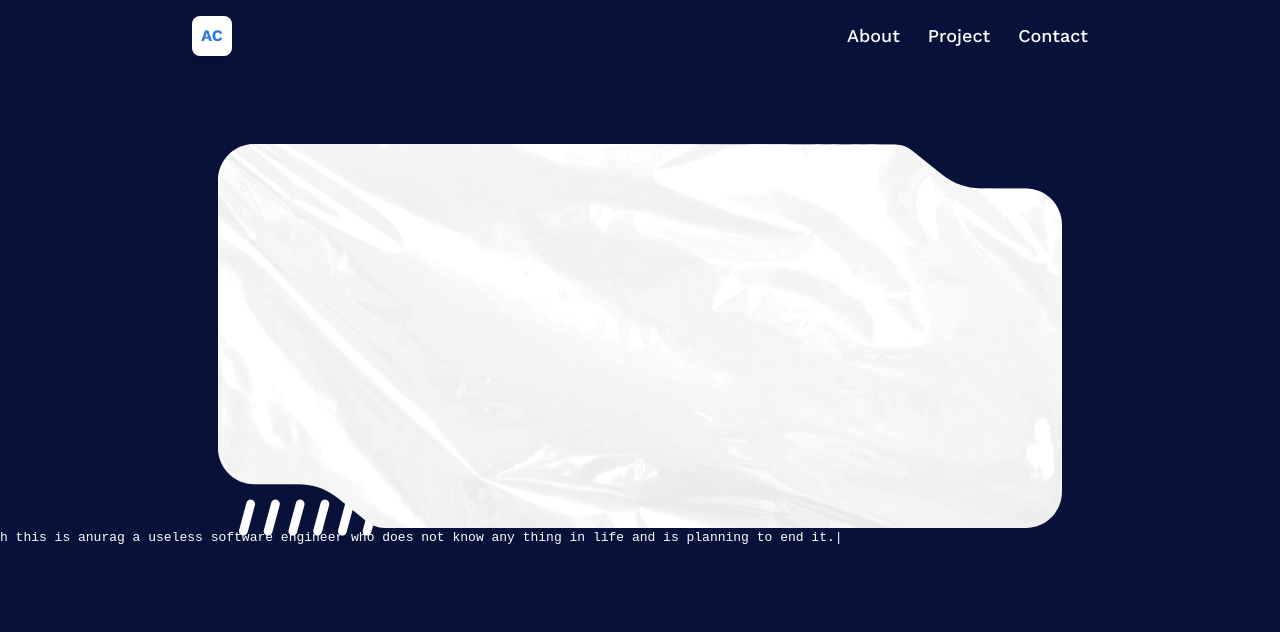
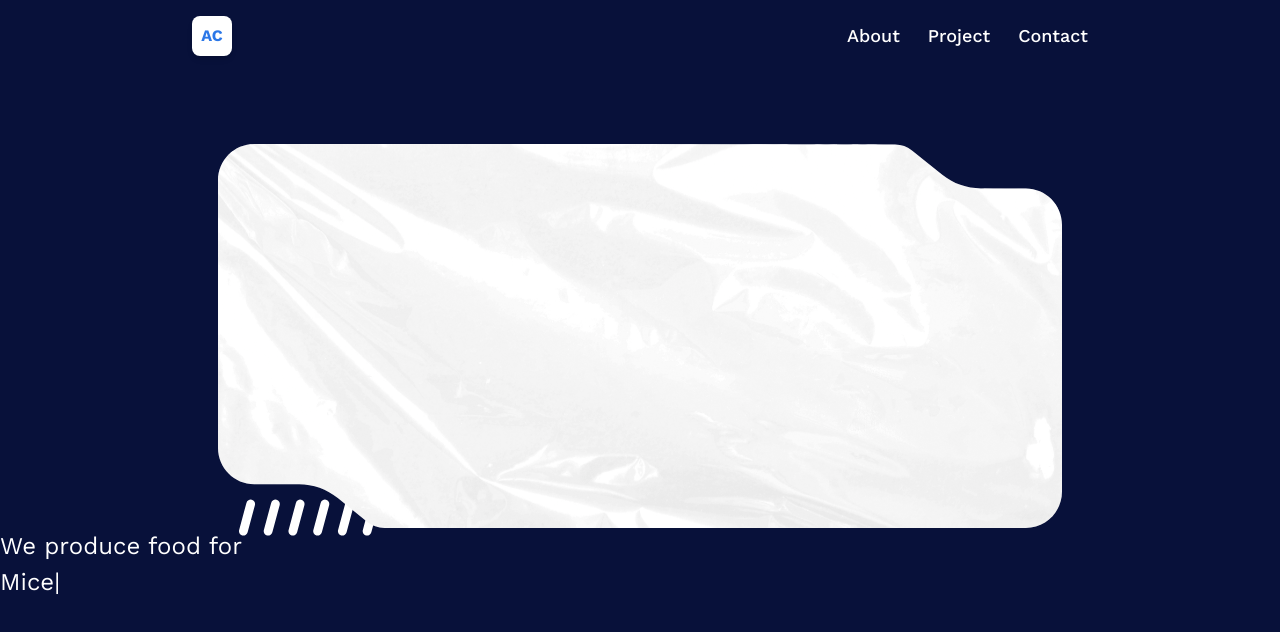
Before and after one commit to Anurag1096/3d_port, a React (Vite) app: page / in a window 1280 px wide. Shown: the top 632 px of the page. Built offline with nearby package versions, Linux system fonts and the light colour scheme.

Commit message:
wip: using third party lib for typing animation
Replaced own typing animation comp with the third part solution due to some animation style missmatch

```diff
--- a/package.json
+++ b/package.json
@@ -19,6 +19,7 @@
     "react": "^18.2.0",
     "react-dom": "^18.2.0",
     "react-router-dom": "^6.19.0",
+    "react-type-animation": "^3.2.0",
     "react-vertical-timeline-component": "^3.6.0",
     "three": "^0.158.0"
   },
--- a/src/Pages/Home2.tsx
+++ b/src/Pages/Home2.tsx
@@ -4,6 +4,7 @@ import SVGComponent from "../compoents/svgComp";
 import SVGComponentMask from "../compoents/svgmask";
 import SVGGroup from "../compoents/SVGGroup";
 import TypingComp from "../compoents/TypingComp";
+import { TypeAnimation } from 'react-type-animation';
 function Home2() {
   return (
     <section className="w-screen h-screen relative overflow-hidden z-0">
@@ -17,8 +18,19 @@ function Home2() {
           <SVGGroup className="hidden md:inline-block absolute bottom-0 left-0 w-4/5 md:w-3/4 lg:max-w-screen-sm h-9 " />
         </div>
 
-        <div className='text-white'>
-        <TypingComp  text={'hi this is anurag a useless software engineer who does not know any thing in life and is planning to end it.'} speed={100} />
+        <div className='text-white max-w-[250px] min-h-[4rem]'>
+        {/* <TypingComp  text={'This is my profile '} speed={150} /> */}
+        <TypeAnimation
+      sequence={[
+        // Same substring at the start will only be typed out once, initially
+        'We produce food for Mice',
+        1000, // wait 1s before replacing "Mice" with "Hamsters"
+      ]}
+      wrapper="span"
+      speed={50}
+      style={{ fontSize: '1.5em', display: 'inline-block' }}
+      repeat={Infinity}
+    />
         </div>
       </Suspense>
     </section>
--- a/src/compoents/TypingComp.tsx
+++ b/src/compoents/TypingComp.tsx
@@ -4,18 +4,19 @@ interface Props{
     text:string;
     speed:number;
 }
+// need more work
 function TypingComp({ text, speed }:Props ) {
   const [displayText, setDisText] = useState<string>("");
-
+  const [index,setIndex] =useState<number>(0)
   useEffect(() => {
-    let index = 0;
-    const interval = setInterval(() => {
-      setDisText((prev) => prev + text.charAt(index));
-      index++;
-      if (index === text.length) clearInterval(interval);
-    });
-    return () => clearInterval(interval);
-  }, [text, speed]);
+    if(index < text.length){
+      const timer=setTimeout(()=>{
+        setDisText(text.substring(0,index + 1))
+        setIndex(index + 1)
+      })
+      return ()=> clearInterval(timer)
+    }
+  }, [index,text, speed]);
 
   return (
     <motion.p
```
Also changed, not shown: 1 other file (tests, documents, lock files or other folders).
